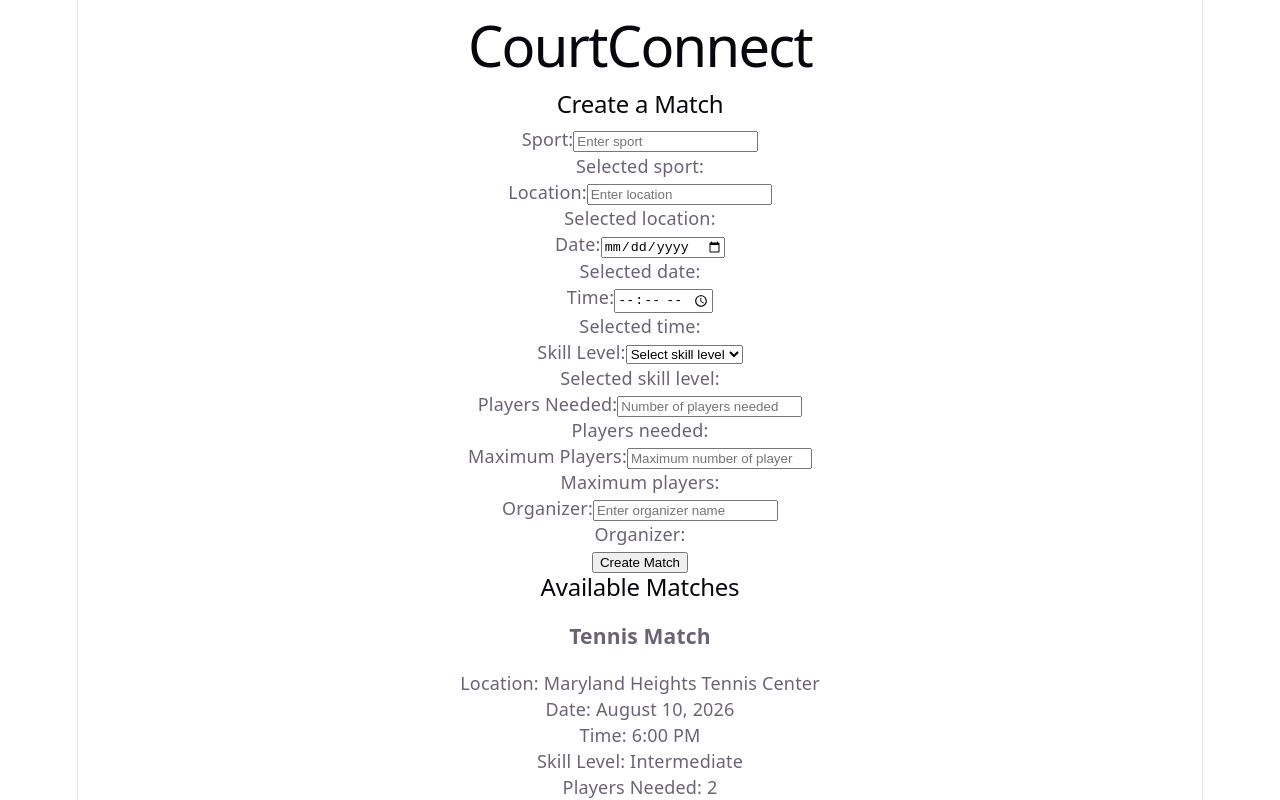
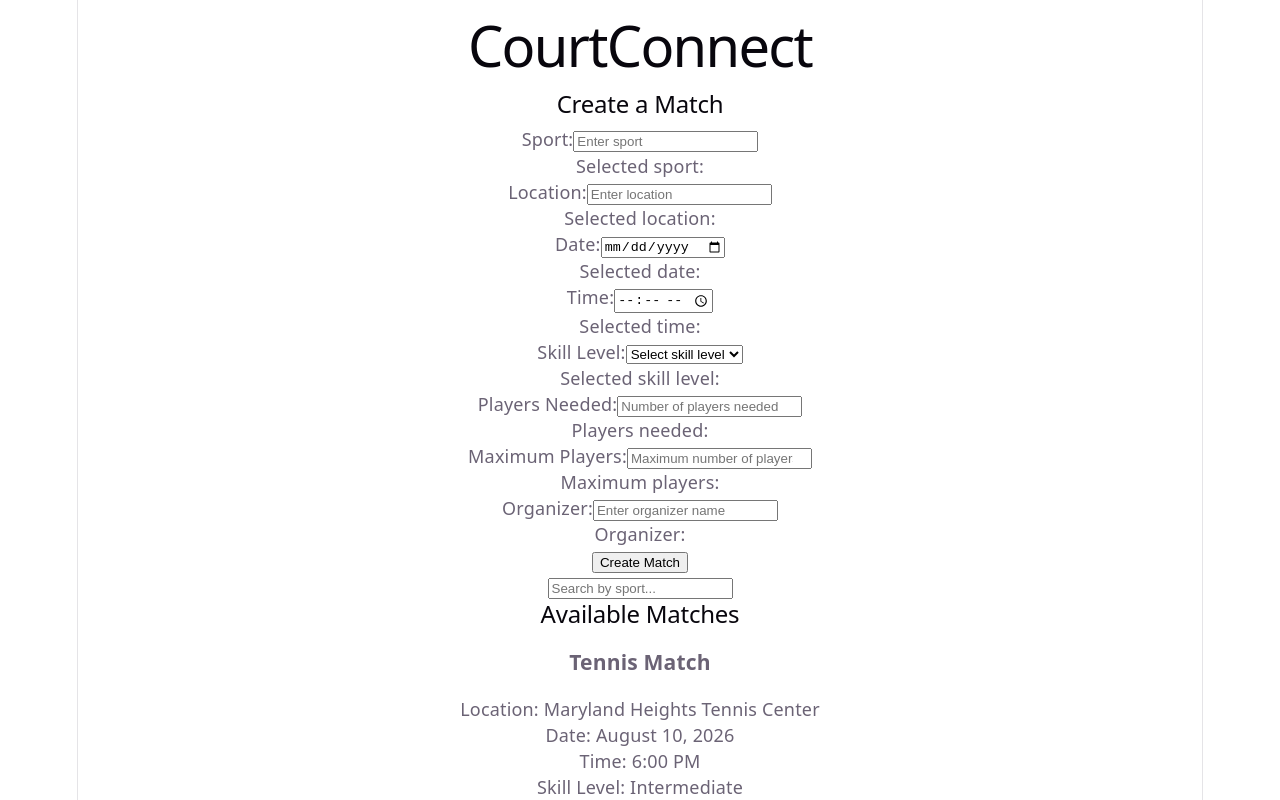
Before and after one commit to GAYATHRI-RAVADA-07/launchcode-unit1-final-project-GAYATHRI-R, a React (Vite) app: page / in a window 1280 px wide. Shown: the top 800 px of the page. Built offline with nearby package versions, Linux system fonts and the light colour scheme.

Commit message:
Add match search functionality

```diff
--- a/src/App.jsx
+++ b/src/App.jsx
@@ -5,17 +5,29 @@ import { matches as initialMatches } from "./mockdata/matches";
 
 function App() {
   const [matches, setMatches] = useState(initialMatches);
+  const [searchTerm, setSearchTerm] = useState("");
 
   function handleCreateMatchForm(newMatch) {
     setMatches((currentMatches) => [...currentMatches, newMatch]);
   }
+
+  const filteredMatches = matches.filter((game) =>
+    game.sport.toLowerCase().includes(searchTerm.toLowerCase()),
+  );
   return (
     <div>
       <h1>CourtConnect</h1>
 
       <CreateMatchForm onCreateMatch={handleCreateMatchForm} />
 
-      <MatchList games={matches} />
+      <input
+        type="text"
+        placeholder="Search by sport..."
+        value={searchTerm}
+        onChange={(e) => setSearchTerm(e.target.value)}
+      />
+
+      <MatchList games={filteredMatches} />
     </div>
   );
 }
```
